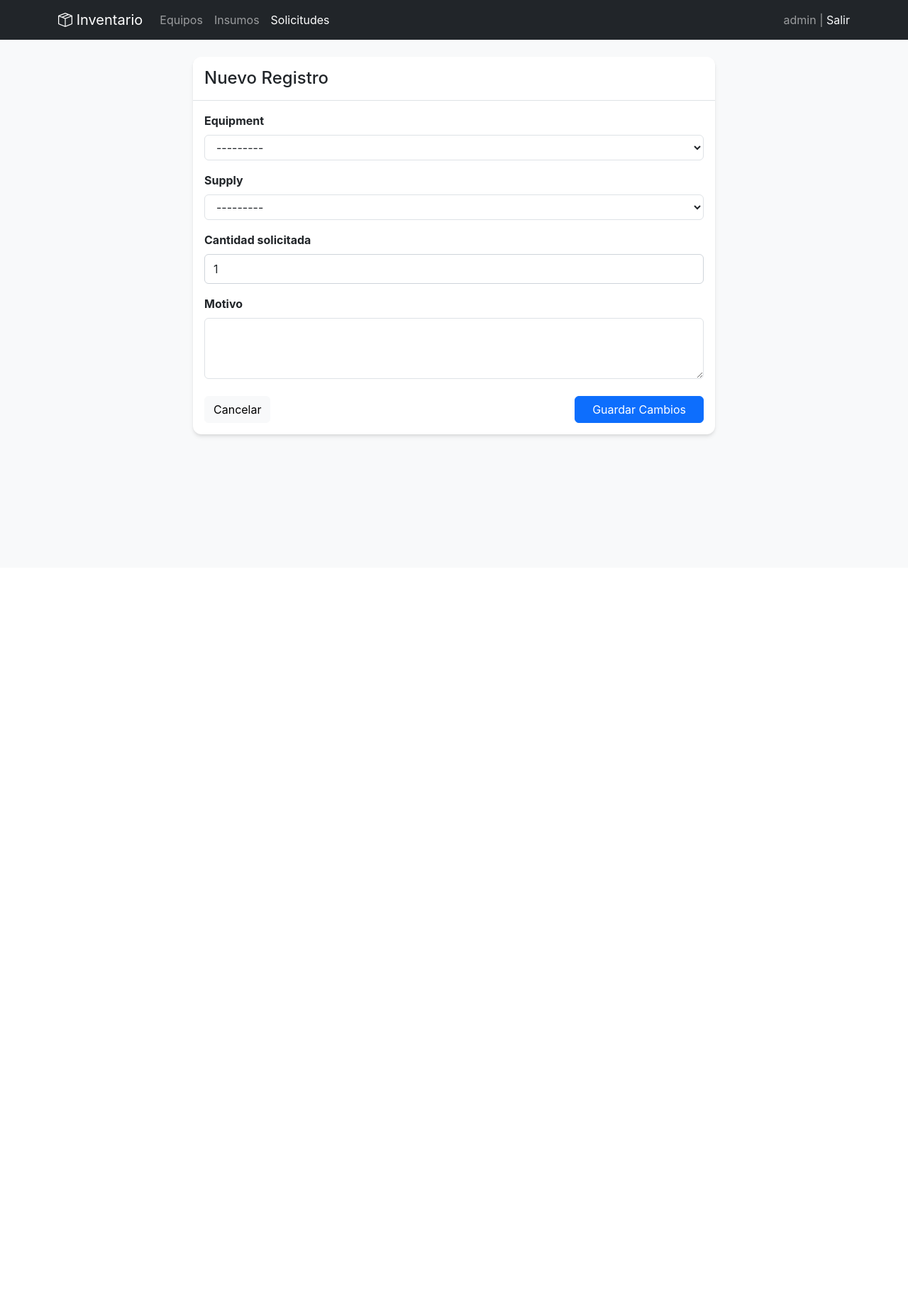
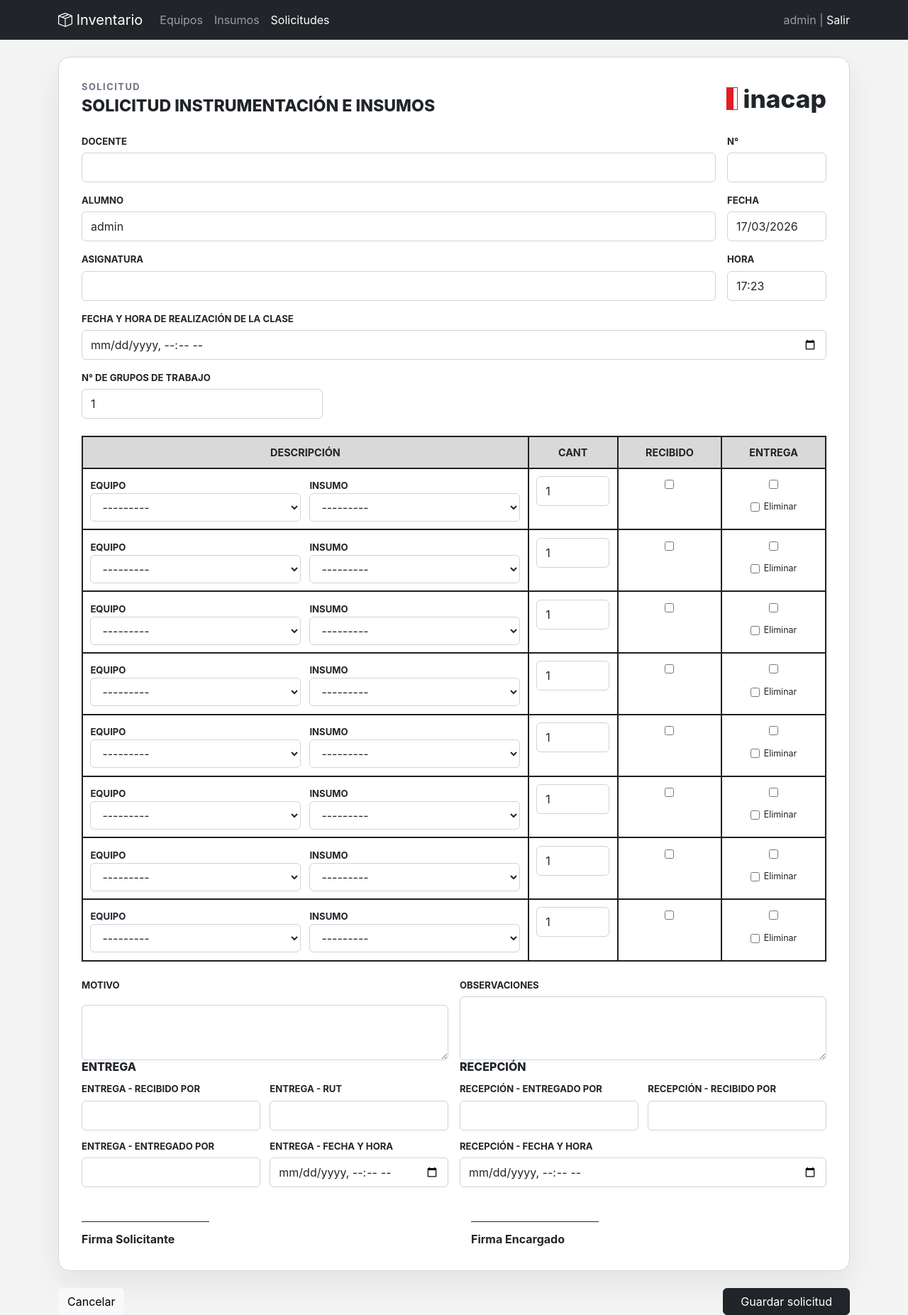
Before and after one commit to rueeen/inventory-project, a Django app: page /solicitudes/nueva/ in a window 1280 px wide. Shown: the whole page at 71% size. Before the commit the page ends 617 px from the top, so only its background shows below. Run offline with Django 5.2, Linux system fonts and the light colour scheme; a user stored in the database is signed in; data comes from the database, SQL or seed files in the repository.

Commit message:
Mejora formulario de solicitudes de insumos

```diff
--- a/inventory/forms.py
+++ b/inventory/forms.py
@@ -1,7 +1,8 @@
 from django import forms
 from django.contrib.auth.forms import AuthenticationForm
+from django.forms import inlineformset_factory
 
-from .models import Equipment, Supply, Request
+from .models import Equipment, Supply, Request, RequestItem
 
 
 class LoginForm(AuthenticationForm):
@@ -52,34 +53,97 @@ class SupplyForm(forms.ModelForm):
 class RequestForm(forms.ModelForm):
     class Meta:
         model = Request
-        fields = ["equipment", "supply", "quantity", "reason"]
+        fields = [
+            "teacher_name",
+            "student_name",
+            "subject_name",
+            "class_datetime",
+            "work_groups",
+            "reason",
+            "delivery_received_by",
+            "delivery_rut",
+            "delivery_delivered_by",
+            "delivery_datetime",
+            "reception_delivered_by",
+            "reception_received_by",
+            "reception_datetime",
+            "observations",
+        ]
         widgets = {
-            "reason": forms.Textarea(attrs={"rows": 3}),
+            "class_datetime": forms.DateTimeInput(attrs={"type": "datetime-local"}),
+            "delivery_datetime": forms.DateTimeInput(attrs={"type": "datetime-local"}),
+            "reception_datetime": forms.DateTimeInput(attrs={"type": "datetime-local"}),
+            "reason": forms.Textarea(attrs={"rows": 2}),
+            "observations": forms.Textarea(attrs={"rows": 3}),
         }
 
     def __init__(self, *args, **kwargs):
         user = kwargs.pop("user")
         super().__init__(*args, **kwargs)
+        self.user = user
         profile = getattr(user, "profile", None)
         area = getattr(profile, "academic_area", None)
+        if not self.instance.pk:
+            self.fields["student_name"].initial = user.get_full_name() or user.username
+        self.area = area
 
-        if area:
-            self.fields["equipment"].queryset = Equipment.objects.filter(academic_area=area)
-            self.fields["supply"].queryset = Supply.objects.filter(academic_area=area)
-        else:
-            self.fields["equipment"].queryset = Equipment.objects.none()
-            self.fields["supply"].queryset = Supply.objects.none()
+
+class RequestItemForm(forms.ModelForm):
+    class Meta:
+        model = RequestItem
+        fields = ["equipment", "supply", "quantity", "received", "delivered"]
+
+    def __init__(self, *args, **kwargs):
+        area = kwargs.pop("area", None)
+        super().__init__(*args, **kwargs)
+        equipment_qs = Equipment.objects.filter(academic_area=area) if area else Equipment.objects.none()
+        supply_qs = Supply.objects.filter(academic_area=area) if area else Supply.objects.none()
+        self.fields["equipment"].queryset = equipment_qs
+        self.fields["supply"].queryset = supply_qs
+        self.fields["quantity"].widget.attrs.setdefault("min", 1)
 
     def clean(self):
         cleaned_data = super().clean()
         equipment = cleaned_data.get("equipment")
         supply = cleaned_data.get("supply")
+        marked_for_delete = cleaned_data.get("DELETE")
+
+        if marked_for_delete:
+            return cleaned_data
 
         if bool(equipment) == bool(supply):
-            raise forms.ValidationError("Selecciona un equipo o un insumo.")
+            raise forms.ValidationError("Selecciona un equipo o un insumo por fila.")
 
         return cleaned_data
 
 
+BaseRequestItemFormSet = inlineformset_factory(
+    Request,
+    RequestItem,
+    form=RequestItemForm,
+    extra=8,
+    can_delete=True,
+)
+
+
+class RequestItemFormSet(BaseRequestItemFormSet):
+    def __init__(self, *args, **kwargs):
+        self.area = kwargs.pop("area", None)
+        super().__init__(*args, **kwargs)
+
+    def _construct_form(self, i, **kwargs):
+        kwargs["area"] = self.area
+        return super()._construct_form(i, **kwargs)
+
+    def clean(self):
+        super().clean()
+        valid_forms = [
+            form for form in self.forms
+            if form.cleaned_data and not form.cleaned_data.get("DELETE")
+        ]
+        if not valid_forms:
+            raise forms.ValidationError("Debes agregar al menos un insumo o equipo a la solicitud.")
+
+
 class ImportExcelForm(forms.Form):
     file = forms.FileField(label="Archivo Excel")
--- a/inventory/static/inventory/css/style.css
+++ b/inventory/static/inventory/css/style.css
@@ -1,8 +1,9 @@
-/* Variables de color personalizadas */
 :root {
     --primary-color: #0d6efd;
-    --bg-light: #f8f9fa;
-    --border-color: #dee2e6;
+    --bg-light: #f4f4f4;
+    --border-color: #b8b8b8;
+    --sheet-border: #1f1f1f;
+    --sheet-muted: #d9d9d9;
 }
 
 body {
@@ -10,7 +11,6 @@ body {
     font-family: 'Inter', system-ui, -apple-system, sans-serif;
 }
 
-/* Estilización de Tarjetas */
 .card {
     border: none;
     border-radius: 12px;
@@ -23,7 +23,6 @@ body {
     font-weight: 600;
 }
 
-/* Tablas */
 .table thead th {
     background-color: #f1f5f9;
     text-transform: uppercase;
@@ -37,13 +36,13 @@ body {
     background-color: #f8fafc;
 }
 
-/* Inputs de Django (para que se vean como Bootstrap sin widget-tweaks) */
 input[type="text"],
 input[type="number"],
 input[type="email"],
 input[type="url"],
 input[type="password"],
 input[type="decimal"],
+input[type="datetime-local"],
 select,
 textarea {
     display: block;
@@ -66,13 +65,11 @@ input:focus, select:focus, textarea:focus {
     box-shadow: 0 0 0 0.25rem rgba(13, 110, 253, 0.25);
 }
 
-/* Badges personalizados */
 .badge-soft-info {
     background-color: #e0f2fe;
     color: #0369a1;
 }
 
-/* Utilidades para la brecha de inventario */
 .breach-critical {
     color: #dc3545;
     font-weight: bold;
@@ -80,3 +77,198 @@ input:focus, select:focus, textarea:focus {
     padding: 2px 6px;
     border-radius: 4px;
 }
+
+.request-shell {
+    max-width: 1120px;
+    margin: 0 auto;
+}
+
+.request-sheet {
+    background: #fff;
+    border: 1px solid #d7d7d7;
+    border-radius: 16px;
+    padding: 2rem;
+    box-shadow: 0 18px 45px rgba(15, 23, 42, 0.08);
+}
+
+.request-header,
+.request-meta-grid,
+.request-footer-grid,
+.request-signatures,
+.request-reason-grid {
+    display: grid;
+    gap: 1rem;
+}
+
+.request-header {
+    grid-template-columns: 1fr auto;
+    align-items: start;
+    margin-bottom: 1.5rem;
+}
+
+.request-kicker {
+    margin: 0;
+    font-size: 0.8rem;
+    font-weight: 700;
+    text-transform: uppercase;
+    letter-spacing: 0.12em;
+    color: #6b7280;
+}
+
+.request-header h1 {
+    margin: 0.25rem 0 0;
+    font-size: 1.45rem;
+    font-weight: 800;
+}
+
+.request-brand {
+    display: flex;
+    align-items: center;
+    gap: 0.45rem;
+    font-size: 2.2rem;
+    font-weight: 800;
+    text-transform: lowercase;
+}
+
+.brand-mark {
+    width: 1rem;
+    height: 2rem;
+    background: linear-gradient(90deg, #e21d24 65%, #ffffff 65%);
+    border: 1px solid #e21d24;
+}
+
+.request-meta-grid {
+    grid-template-columns: minmax(0, 1fr) 140px;
+    align-items: end;
+    margin-bottom: 1.5rem;
+}
+
+.request-field {
+    display: grid;
+    gap: 0.35rem;
+}
+
+.request-field label,
+.request-mini-label {
+    font-size: 0.82rem;
+    font-weight: 700;
+    text-transform: uppercase;
+}
+
+.request-field--wide { grid-column: span 1; }
+.request-field--small { grid-column: span 1; }
+.request-field--full { grid-column: 1 / -1; }
+.request-field--groups { max-width: 340px; }
+
+.request-table-wrap {
+    overflow-x: auto;
+    margin: 1.5rem 0;
+}
+
+.request-table {
+    width: 100%;
+    border-collapse: collapse;
+    table-layout: fixed;
+}
+
+.request-table th,
+.request-table td {
+    border: 2px solid var(--sheet-border);
+    padding: 0.65rem;
+    vertical-align: top;
+}
+
+.request-table th {
+    background: var(--sheet-muted);
+    text-align: center;
+    font-size: 0.9rem;
+}
+
+.request-table th:first-child { width: 60%; }
+.request-table th:nth-child(2) { width: 12%; }
+.request-table th:nth-child(3),
+.request-table th:nth-child(4) { width: 14%; }
+
+.request-resource-grid {
+    display: grid;
+    grid-template-columns: 1fr 1fr;
+    gap: 0.75rem;
+}
+
+.request-row-error {
+    grid-column: 1 / -1;
+    color: #b91c1c;
+    font-size: 0.85rem;
+}
+
+.request-qty-cell input {
+    min-width: 84px;
+}
+
+.request-check-cell {
+    text-align: center;
+}
+
+.request-delete-cell {
+    margin-top: 0.65rem;
+    display: flex;
+    justify-content: center;
+    align-items: center;
+    gap: 0.35rem;
+    font-size: 0.78rem;
+}
+
+.request-reason-grid,
+.request-footer-grid {
+    grid-template-columns: repeat(2, minmax(0, 1fr));
+}
+
+.request-footer-grid h2 {
+    margin-bottom: 0.75rem;
+    font-size: 1rem;
+    font-weight: 800;
+}
+
+.request-field-grid-2 {
+    display: grid;
+    grid-template-columns: repeat(2, minmax(0, 1fr));
+    gap: 0.85rem;
+}
+
+.request-signatures {
+    grid-template-columns: repeat(2, minmax(0, 1fr));
+    gap: 3rem;
+    margin-top: 3rem;
+}
+
+.request-signature-line {
+    display: block;
+    width: 180px;
+    border-top: 1px solid #1f2937;
+    margin-bottom: 0.75rem;
+}
+
+.request-summary-list {
+    padding-left: 1rem;
+}
+
+@media (max-width: 768px) {
+    .request-sheet {
+        padding: 1rem;
+        border-radius: 12px;
+    }
+
+    .request-header,
+    .request-meta-grid,
+    .request-reason-grid,
+    .request-footer-grid,
+    .request-field-grid-2,
+    .request-signatures,
+    .request-resource-grid {
+        grid-template-columns: 1fr;
+    }
+
+    .request-brand {
+        font-size: 1.6rem;
+    }
+}
--- a/inventory/templates/inventory/form.html
+++ b/inventory/templates/inventory/form.html
@@ -9,6 +9,10 @@
             <div class="card-body">
                 <form method="post" novalidate>
                     {% csrf_token %}
+
+                    {% if form.non_field_errors %}
+                    <div class="alert alert-danger">{{ form.non_field_errors }}</div>
+                    {% endif %}
 
                     {% for field in form %}
                     <div class="mb-3">
@@ -28,29 +32,11 @@
 
                     <div class="d-flex justify-content-between mt-4">
                         <a href="javascript:history.back()" class="btn btn-light">Cancelar</a>
-                        <button type="submit" class="btn btn-primary px-4">Guardar Cambios</button>
+                        <button type="submit" class="btn btn-primary px-4">Guardar cambios</button>
                     </div>
                 </form>
             </div>
         </div>
     </div>
 </div>
-
-<style>
-    /* Estilo rápido para los inputs de Django */
-    input, select, textarea {
-        display: block;
-        width: 100%;
-        padding: 0.375rem 0.75rem;
-        font-size: 1rem;
-        font-weight: 400;
-        line-height: 1.5;
-        color: #212529;
-        background-color: #fff;
-        background-clip: padding-box;
-        border: 1px solid #dee2e6;
-        border-radius: 0.375rem;
-        transition: border-color .15s ease-in-out,box-shadow .15s ease-in-out;
-    }
-</style>
 {% endblock %}
--- /dev/null
+++ b/inventory/templates/inventory/request_form.html
@@ -0,0 +1,165 @@
+{% extends "inventory/base.html" %}
+
+{% block content %}
+<div class="request-shell">
+    <form method="post" novalidate>
+        {% csrf_token %}
+        {{ item_formset.management_form }}
+
+        {% if form.non_field_errors or item_formset.non_form_errors %}
+        <div class="alert alert-danger">
+            {{ form.non_field_errors }}
+            {{ item_formset.non_form_errors }}
+        </div>
+        {% endif %}
+
+        <section class="request-sheet">
+            <header class="request-header">
+                <div>
+                    <p class="request-kicker">Solicitud</p>
+                    <h1>SOLICITUD INSTRUMENTACIÓN E INSUMOS</h1>
+                </div>
+                <div class="request-brand">
+                    <span class="brand-mark"></span>
+                    <span class="brand-text">inacap</span>
+                </div>
+            </header>
+
+            <div class="request-meta-grid">
+                <div class="request-field request-field--wide">
+                    <label>{{ form.teacher_name.label }}</label>
+                    {{ form.teacher_name }}
+                    {{ form.teacher_name.errors }}
+                </div>
+                <div class="request-field request-field--small">
+                    <label>N°</label>
+                    <input type="text" value="{% if object %}{{ object.pk }}{% endif %}" readonly>
+                </div>
+
+                <div class="request-field request-field--wide">
+                    <label>{{ form.student_name.label }}</label>
+                    {{ form.student_name }}
+                    {{ form.student_name.errors }}
+                </div>
+                <div class="request-field request-field--small">
+                    <label>Fecha</label>
+                    <input type="text" value="{% now 'd/m/Y' %}" readonly>
+                </div>
+
+                <div class="request-field request-field--wide">
+                    <label>{{ form.subject_name.label }}</label>
+                    {{ form.subject_name }}
+                    {{ form.subject_name.errors }}
+                </div>
+                <div class="request-field request-field--small">
+                    <label>Hora</label>
+                    <input type="text" value="{% now 'H:i' %}" readonly>
+                </div>
+
+                <div class="request-field request-field--wide request-field--full">
+                    <label>{{ form.class_datetime.label }}</label>
+                    {{ form.class_datetime }}
+                    {{ form.class_datetime.errors }}
+                </div>
+
+                <div class="request-field request-field--small request-field--groups">
+                    <label>{{ form.work_groups.label }}</label>
+                    {{ form.work_groups }}
+                    {{ form.work_groups.errors }}
+                </div>
+            </div>
+
+            <div class="request-table-wrap">
+                <table class="request-table">
+                    <thead>
+                        <tr>
+                            <th>DESCRIPCIÓN</th>
+                            <th>CANT</th>
+                            <th>RECIBIDO</th>
+                            <th>ENTREGA</th>
+                        </tr>
+                    </thead>
+                    <tbody>
+                        {% for item_form in item_formset %}
+                        <tr>
+                            <td>
+                                <div class="request-resource-grid">
+                                    {{ item_form.id }}
+                                    <div>
+                                        <span class="request-mini-label">Equipo</span>
+                                        {{ item_form.equipment }}
+                                    </div>
+                                    <div>
+                                        <span class="request-mini-label">Insumo</span>
+                                        {{ item_form.supply }}
+                                    </div>
+                                    {% if item_form.non_field_errors %}
+                                        <div class="request-row-error">{{ item_form.non_field_errors }}</div>
+                                    {% endif %}
+                                </div>
+                            </td>
+                            <td class="request-qty-cell">
+                                {{ item_form.quantity }}
+                                {{ item_form.quantity.errors }}
+                            </td>
+                            <td class="request-check-cell">{{ item_form.received }}</td>
+                            <td class="request-check-cell">
+                                {{ item_form.delivered }}
+                                <div class="request-delete-cell">{{ item_form.DELETE }} <span>Eliminar</span></div>
+                            </td>
+                        </tr>
+                        {% endfor %}
+                    </tbody>
+                </table>
+            </div>
+
+            <div class="request-reason-grid">
+                <div class="request-field">
+                    <label>{{ form.reason.label }}</label>
+                    {{ form.reason }}
+                </div>
+                <div class="request-field">
+                    <label>{{ form.observations.label }}</label>
+                    {{ form.observations }}
+                </div>
+            </div>
+
+            <div class="request-footer-grid">
+                <section>
+                    <h2>ENTREGA</h2>
+                    <div class="request-field-grid-2">
+                        <div class="request-field"><label>{{ form.delivery_received_by.label }}</label>{{ form.delivery_received_by }}</div>
+                        <div class="request-field"><label>{{ form.delivery_rut.label }}</label>{{ form.delivery_rut }}</div>
+                        <div class="request-field"><label>{{ form.delivery_delivered_by.label }}</label>{{ form.delivery_delivered_by }}</div>
+                        <div class="request-field"><label>{{ form.delivery_datetime.label }}</label>{{ form.delivery_datetime }}</div>
+                    </div>
+                </section>
+                <section>
+                    <h2>RECEPCIÓN</h2>
+                    <div class="request-field-grid-2">
+                        <div class="request-field"><label>{{ form.reception_delivered_by.label }}</label>{{ form.reception_delivered_by }}</div>
+                        <div class="request-field"><label>{{ form.reception_received_by.label }}</label>{{ form.reception_received_by }}</div>
+                        <div class="request-field request-field--full"><label>{{ form.reception_datetime.label }}</label>{{ form.reception_datetime }}</div>
+                    </div>
+                </section>
+            </div>
+
+            <div class="request-signatures">
+                <div>
+                    <span class="request-signature-line"></span>
+                    <strong>Firma Solicitante</strong>
+                </div>
+                <div>
+                    <span class="request-signature-line"></span>
+                    <strong>Firma Encargado</strong>
+                </div>
+            </div>
+        </section>
+
+        <div class="d-flex justify-content-between mt-4">
+            <a href="javascript:history.back()" class="btn btn-light">Cancelar</a>
+            <button type="submit" class="btn btn-dark px-4">Guardar solicitud</button>
+        </div>
+    </form>
+</div>
+{% endblock %}
--- a/inventory/views.py
+++ b/inventory/views.py
@@ -1,10 +1,11 @@
 from django.contrib import messages
 from django.contrib.auth.mixins import LoginRequiredMixin, UserPassesTestMixin
+from django.db.models import Q
 from django.shortcuts import redirect, render
 from django.urls import reverse_lazy
 from django.views.generic import ListView, CreateView, UpdateView, DeleteView
 
-from .forms import EquipmentForm, SupplyForm, ImportExcelForm, RequestForm
+from .forms import EquipmentForm, SupplyForm, ImportExcelForm, RequestForm, RequestItemFormSet
 from .models import Equipment, Supply, Request, UserProfile
 from .services.importers import import_equipment_excel, import_supply_excel
 
@@ -36,8 +37,6 @@ class StudentRequiredMixin(UserPassesTestMixin):
         profile = getattr(self.request.user, "profile", None)
         return profile and profile.role == UserProfile.ROLE_STUDENT
 
-
-from django.db.models import Q
 
 class EquipmentListView(LoginRequiredMixin, AreaFilteredMixin, ListView):
     model = Equipment
@@ -125,7 +124,7 @@ class RequestListView(LoginRequiredMixin, AreaFilteredMixin, ListView):
     context_object_name = "requests"
 
     def get_queryset(self):
-        queryset = Request.objects.select_related("requester", "equipment", "supply", "academic_area")
+        queryset = Request.objects.select_related("requester", "academic_area").prefetch_related("items__equipment", "items__supply")
         if self.request.user.is_superuser:
             return queryset
         profile = self.request.user.profile
@@ -137,7 +136,7 @@ class RequestListView(LoginRequiredMixin, AreaFilteredMixin, ListView):
 class RequestCreateView(LoginRequiredMixin, StudentRequiredMixin, CreateView):
     model = Request
     form_class = RequestForm
-    template_name = "inventory/form.html"
+    template_name = "inventory/request_form.html"
     success_url = reverse_lazy("inventory:request_list")
 
     def get_form_kwargs(self):
@@ -145,12 +144,35 @@ class RequestCreateView(LoginRequiredMixin, StudentRequiredMixin, CreateView):
         kwargs["user"] = self.request.user
         return kwargs
 
+    def get_context_data(self, **kwargs):
+        context = super().get_context_data(**kwargs)
+        profile = getattr(self.request.user, "profile", None)
+        area = getattr(profile, "academic_area", None)
+        if self.request.method == "POST":
+            context["item_formset"] = RequestItemFormSet(self.request.POST, instance=self.object, area=area)
+        else:
+            context["item_formset"] = RequestItemFormSet(instance=self.object, area=area)
+        return context
+
     def form_valid(self, form):
+        context = self.get_context_data(form=form)
+        item_formset = context["item_formset"]
         profile = self.request.user.profile
         form.instance.requester = self.request.user
         form.instance.academic_area = profile.academic_area
+
+        if not item_formset.is_valid():
+            return self.form_invalid(form)
+
+        self.object = form.save()
+        item_formset.instance = self.object
+        item_formset.save()
         messages.success(self.request, "Solicitud registrada correctamente.")
-        return super().form_valid(form)
+        return redirect(self.success_url)
+
+    def form_invalid(self, form):
+        messages.error(self.request, "Revisa los datos de la solicitud antes de continuar.")
+        return self.render_to_response(self.get_context_data(form=form))
 
 
 def import_equipment_view(request):
```
Also changed, not shown: inventory/models.py (+45 -8 lines), inventory/templates/inventory/request_list.html (+18 -7 lines), inventory/migrations/0002_request_sheet_and_items.py (added).
